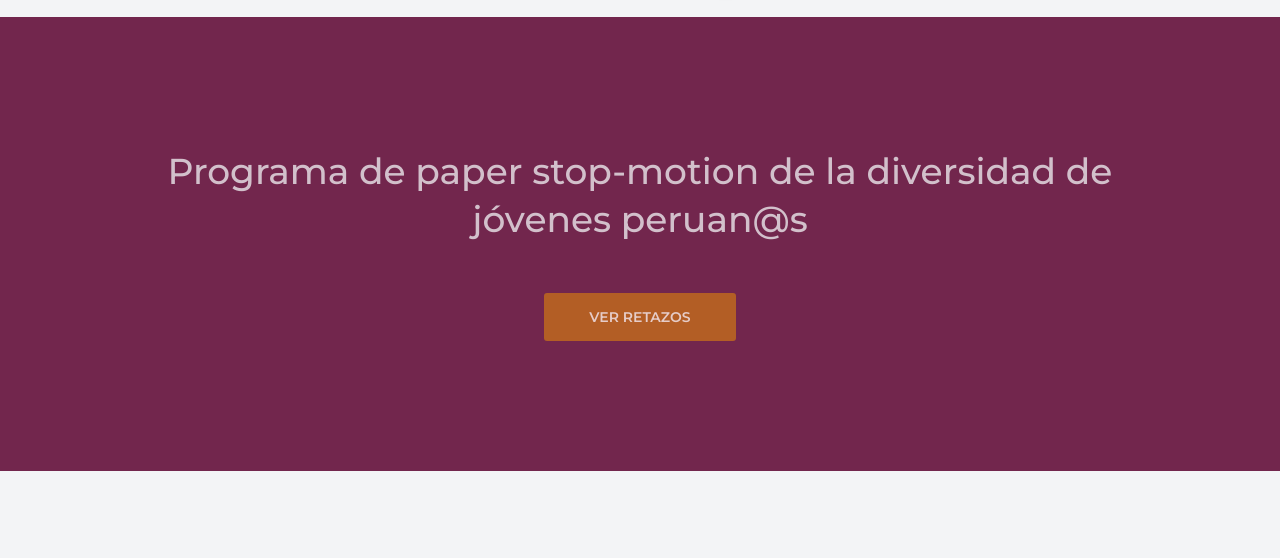
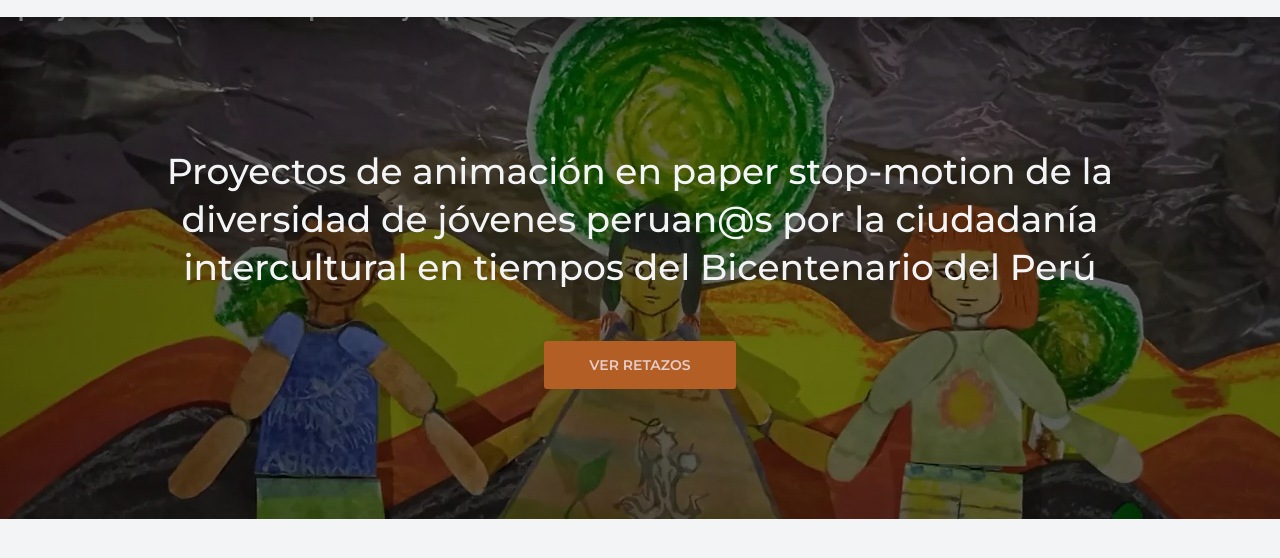
Before and after one commit to SinuheM/RetazosDiversidad, a plain HTML site: page index.html in a window 1280 px wide. Shown: the part 189-747 px from the top of the page. Drawn offline with Linux system fonts and the light colour scheme.

Commit message:
fotos home y texto

```diff
--- a/index.html
+++ b/index.html
@@ -34,7 +34,7 @@
   <section class="hero">
     <div class="container">
       <div class="hero__container">
-        <h1 class="hero__title">Programa de paper stop-motion de la diversidad de jóvenes peruan@s</h1>
+        <h1 class="hero__title">Proyectos de animación en paper stop-motion de la diversidad de jóvenes peruan@s por la ciudadanía intercultural en tiempos del Bicentenario del Perú</h1>
         <a href="#" class="btn btn--primary">Ver retazos</a>
       </div>
     </div>
@@ -48,7 +48,7 @@
         <img src="img/img-linert.png" class="lines__el lines--rt" alt="">
         <img src="img/img-linerb.png" class="lines__el lines--rb" alt="">
       </div>
-      <h2 class="title presentation__title">Programa de paper stop-motion de la diversidad de jóvenes peruan@s</h2>
+      <h2 class="title presentation__title">Uniendo retazos</h2>
       <div class="presentation__video">
         <iframe width="560" height="400" src="https://www.youtube.com/embed/Ogki0C8t8eg" title="YouTube video player" frameborder="0" allow="accelerometer; autoplay; clipboard-write; encrypted-media; gyroscope; picture-in-picture" allowfullscreen></iframe>
         <img src="img/img-symbol.png" alt="" class="presentation__video-img">
--- a/style.scss
+++ b/style.scss
@@ -127,7 +127,7 @@ body {
 .hero {
   text-align: center;
   padding: 130px 0;
-  background: $purple;
+  background: linear-gradient(0deg, rgba(0, 0, 0, 0.5), rgba(0, 0, 0, 0.5)), url('img/foto.jpg');
 
   &__container {
     width: 83%;
@@ -139,7 +139,7 @@ body {
     font-size: 36px;
     line-height: 48px;
     color: $white;
-    opacity: 0.75;
+    opacity: 1;
     margin-bottom: 50px;
   }
 }
@@ -206,7 +206,7 @@ body {
 
   &__regions {
     display: flex;
-    justify-content: space-around;
+    justify-content: space-evenly;
     align-items: center;
     text-align: center;
   }
```
Also changed, not shown: img/foto.jpg (added), img/foto2.jpg (added), img/foto3.jpg (added), style.css, 1 other file.
